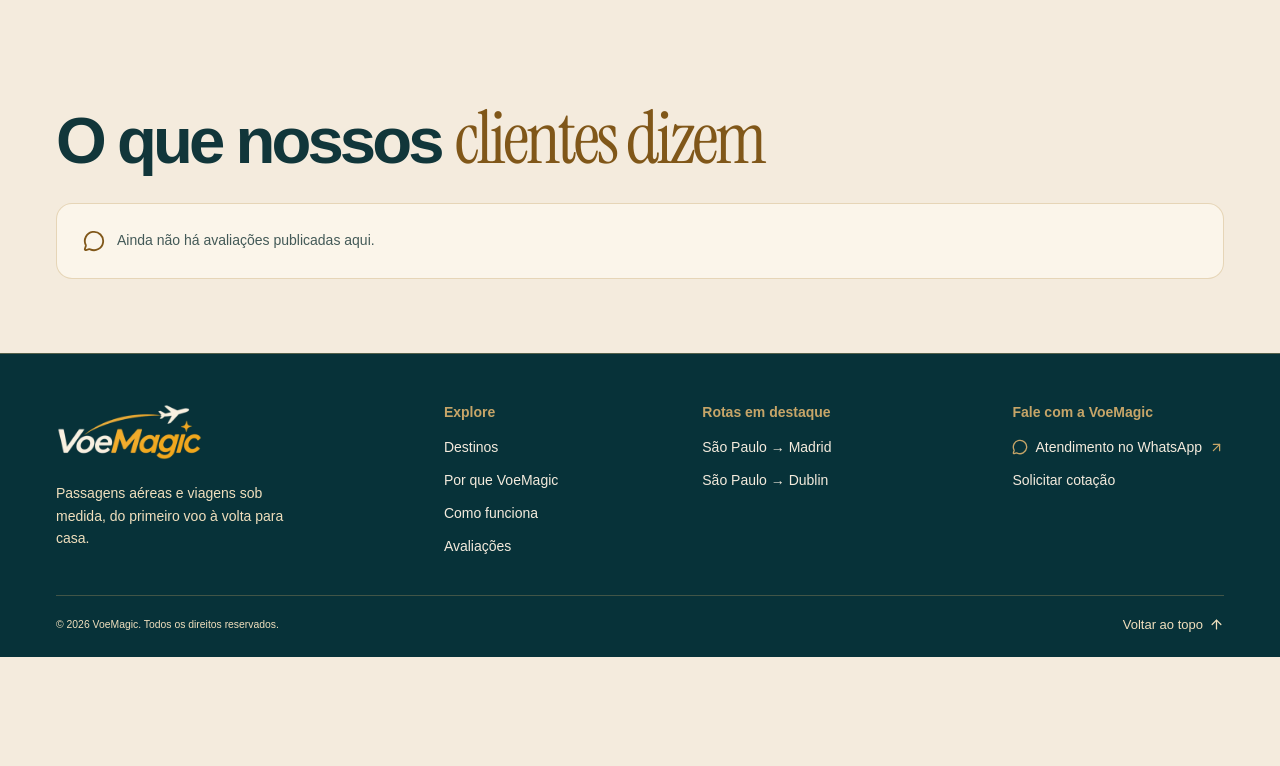
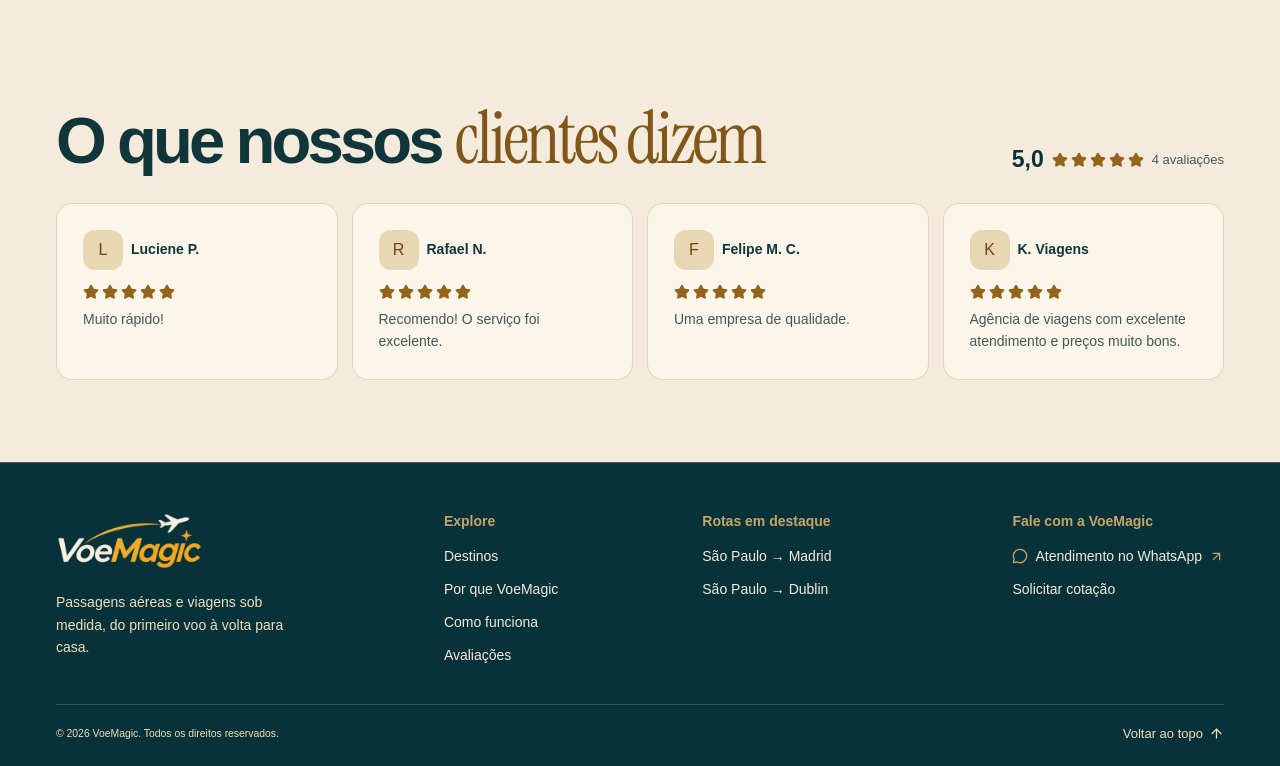
Before and after one commit to thomasgabbriel/voemagic, a React (Vite) app: page / in a window 1280 px wide. Shown: the part 3188-3954 px from the top of the page. Before the commit the page ends 3845 px from the top, so only its background shows below. Built offline with nearby package versions, Linux system fonts and the light colour scheme.

Commit message:
Publica quatro depoimentos confirmados da VoeMagic

```diff
--- a/src/customer-reviews.ts
+++ b/src/customer-reviews.ts
@@ -6,4 +6,9 @@ export interface CustomerReview {
 }
 
 // Cadastre apenas depoimentos reais autorizados para publicação.
-export const customerReviews: CustomerReview[] = []
+export const customerReviews: CustomerReview[] = [
+  { id: 'review-1', author: 'Luciene P.', rating: 5, comment: 'Muito rápido!' },
+  { id: 'review-2', author: 'Rafael N.', rating: 5, comment: 'Recomendo! O serviço foi excelente.' },
+  { id: 'review-3', author: 'Felipe M. C.', rating: 5, comment: 'Uma empresa de qualidade.' },
+  { id: 'review-4', author: 'K. Viagens', rating: 5, comment: 'Agência de viagens com excelente atendimento e preços muito bons.' },
+]
```
Also changed, not shown: 1 other file (tests, documents, lock files or other folders).
